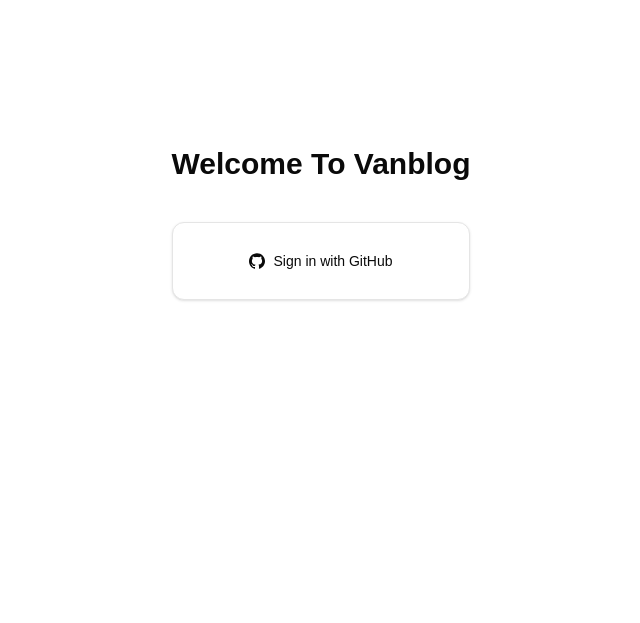
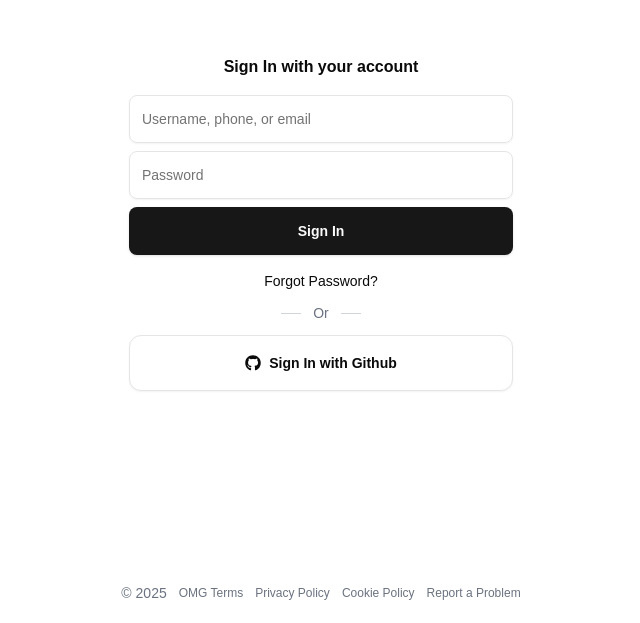
Before and after one commit to V-Hoesein/vanblog, a Next.js app: page /signin in a window 1280 px wide. Shown: the part 177-800 px from the top of the page, without its empty margins (319-959 px from the left). Built offline with nearby package versions, Linux system fonts and the light colour scheme; no server answers.

Commit message:
feat: :sparkles: Add SignInForm and SigninProvider components for user authentication

```diff
--- /dev/null
+++ b/app/(auth)/signin/components/signin-form.tsx
@@ -0,0 +1,23 @@
+import { Button } from "@/components/ui/button";
+import { Input } from "@/components/ui/input";
+import { cn } from "@/lib/utils";
+
+const SignInForm = ({ className }: { className?: string }) => {
+  return (
+    <div className={cn("flex flex-col gap-y-2 w-full rounded-lg", className)}>
+      <Input
+        className="h-12 rounded-lg"
+        placeholder="Username, phone, or email"
+        type="text"
+      />
+      <Input
+        className="h-12 rounded-lg"
+        placeholder="Password"
+        type="password"
+      />
+      <Button className="font-semibold h-12 rounded-lg">Sign In</Button>
+    </div>
+  );
+};
+
+export default SignInForm;
--- /dev/null
+++ b/app/(auth)/signin/components/signin-provider.tsx
@@ -0,0 +1,33 @@
+import { Button } from "@/components/ui/button";
+import { cn } from "@/lib/utils";
+import { FC, ReactNode } from "react";
+
+interface SigninProviderProps {
+  className?: string;
+  label: string;
+  icon: ReactNode;
+  provider: string;
+}
+
+const SigninProvider: FC<SigninProviderProps> = ({
+  className,
+  label,
+  icon,
+}) => {
+  return (
+    <Button
+      variant="outline"
+      className={cn(
+        "flex justify-center items-center h-14 rounded-xl",
+        className
+      )}
+    >
+      <div className="flex justify-center items-center gap-x-2 py-3">
+        {icon}
+        <span className="font-semibold text-md">{label}</span>
+      </div>
+    </Button>
+  );
+};
+
+export default SigninProvider;
--- a/app/(auth)/signin/page.tsx
+++ b/app/(auth)/signin/page.tsx
@@ -1,18 +1,62 @@
-import GithubProvider from "@/components/github-provider";
-import { Card, CardContent } from "@/components/ui/card";
+import Link from "next/link";
+import SignInForm from "./components/signin-form";
+import { Separator } from "@/components/ui/separator";
+import SigninProvider from "./components/signin-provider";
+import { FaGithub } from "react-icons/fa6";
+
+import { Metadata } from "next";
+export const metadata: Metadata = {
+  title: "OMG • Sign In",
+  description: "Sign in to your account",
+};
 
 const SignInPage = () => {
   return (
-    <div className="h-full flex justify-center items-center">
-      <div>
-        <h1 className="capitalize text-lg sm:text-xl md:text-3xl font-bold mb-10">
-          welcome to vanblog
-        </h1>
-        <Card className="max-w-7xl">
-          <CardContent className="flex justify-center items-center py-5 px-6">
-            <GithubProvider />
-          </CardContent>
-        </Card>
+    <div className="flex flex-col items-center justify-center h-screen mx-auto px-10 bg-white gap-y-4 relative">
+      <h3 className="font-semibold">Sign In with your account</h3>
+
+      <SignInForm className="max-w-sm w-full" />
+
+      <div className="flex flex-col items-center text-center gap-y-3 max-w-sm  w-full">
+        <Link href="/account/password/reset" className="text-sm">
+          Forgot Password?
+        </Link>
+
+        <div className="flex justify-center gap-x-3 items-center">
+          <Separator
+            orientation="horizontal"
+            className="my-2 w-5 h-[1px] bg-gray-300"
+          />
+          <span className="text-sm text-gray-500">Or</span>
+          <Separator
+            orientation="horizontal"
+            className="my-2 w-5 h-[1px] bg-gray-300"
+          />
+        </div>
+
+        <div className="flex flex-col gap-y-2 w-full">
+          <SigninProvider
+            icon={<FaGithub className="h-14 w-14" />}
+            label="Sign In with Github"
+            provider="github"
+          />
+        </div>
+      </div>
+
+      <div className="flex justify-center items-center gap-x-3 text-sm text-gray-500 flex-wrap absolute bottom-5">
+        <span>© {new Date().getFullYear()}</span>
+        <Link href="#" className="hover:underline font-extralight text-xs">
+          OMG Terms
+        </Link>
+        <Link href="#" className="hover:underline font-extralight text-xs">
+          Privacy Policy
+        </Link>
+        <Link href="#" className="hover:underline font-extralight text-xs">
+          Cookie Policy
+        </Link>
+        <Link href="#" className="hover:underline font-extralight text-xs">
+          Report a Problem
+        </Link>
       </div>
     </div>
   );
--- a/app/layout.tsx
+++ b/app/layout.tsx
@@ -13,8 +13,8 @@
 });
 
 export const metadata: Metadata = {
-  title: "Create Next App",
-  description: "Generated by create next app",
+  title: "OMG",
+  description: "OMG site is cloning of Threads",
 };
 
 export default function RootLayout({
@@ -25,7 +25,7 @@
   return (
     <html lang="en">
       <body
-        className={`${geistSans.variable} ${geistMono.variable} antialiased h-screen`}
+        className={`${geistSans.variable} ${geistMono.variable} antialiased h-screen bg-gray-100`}
       >
         {children}
       </body>
--- a/app/page.tsx
+++ /dev/null
@@ -1,45 +0,0 @@
-import { Card, CardContent, CardTitle } from "@/components/ui/card";
-import { Input } from "@/components/ui/input";
-import Link from "next/link";
-
-const fetchDummy = async () => {
-  const response = await fetch("https://jsonplaceholder.typicode.com/posts")
-    .then((res) => res.json())
-    .catch((error) => console.error("Error fetching dummy data:", error));
-
-  return response;
-};
-
-export default async function Home() {
-  const data = await fetchDummy();
-
-  return (
-    <main className="container px-5 sm:px-0 mx-auto">
-      <section className="font-semibold text-center capitalize my-28">
-        <h2 className="text-xl sm:text-3xl">welcome to vanblog!</h2>
-        <h3 className="text-2xl sm:text-4xl">what do you want to do today?</h3>
-      </section>
-      <section className="flex justify-between mb-10">
-        <form className="">
-          <Input
-            className="rounded-full py-7 px-8 bg-white text-lg"
-            name="title"
-            placeholder="Search article by title"
-          />
-        </form>
-      </section>
-      <section className="grid grid-col-1 sm:grid-cols-2 md:grid-cols-3 gap-5">
-        {data.map((post) => {
-          return (
-            <Card key={post.id}>
-              <CardTitle className="text-lg p-6 capitalize">
-                <Link href="#">{post.title}</Link>
-              </CardTitle>
-              <CardContent>{post.body}</CardContent>
-            </Card>
-          );
-        })}
-      </section>
-    </main>
-  );
-}
```
